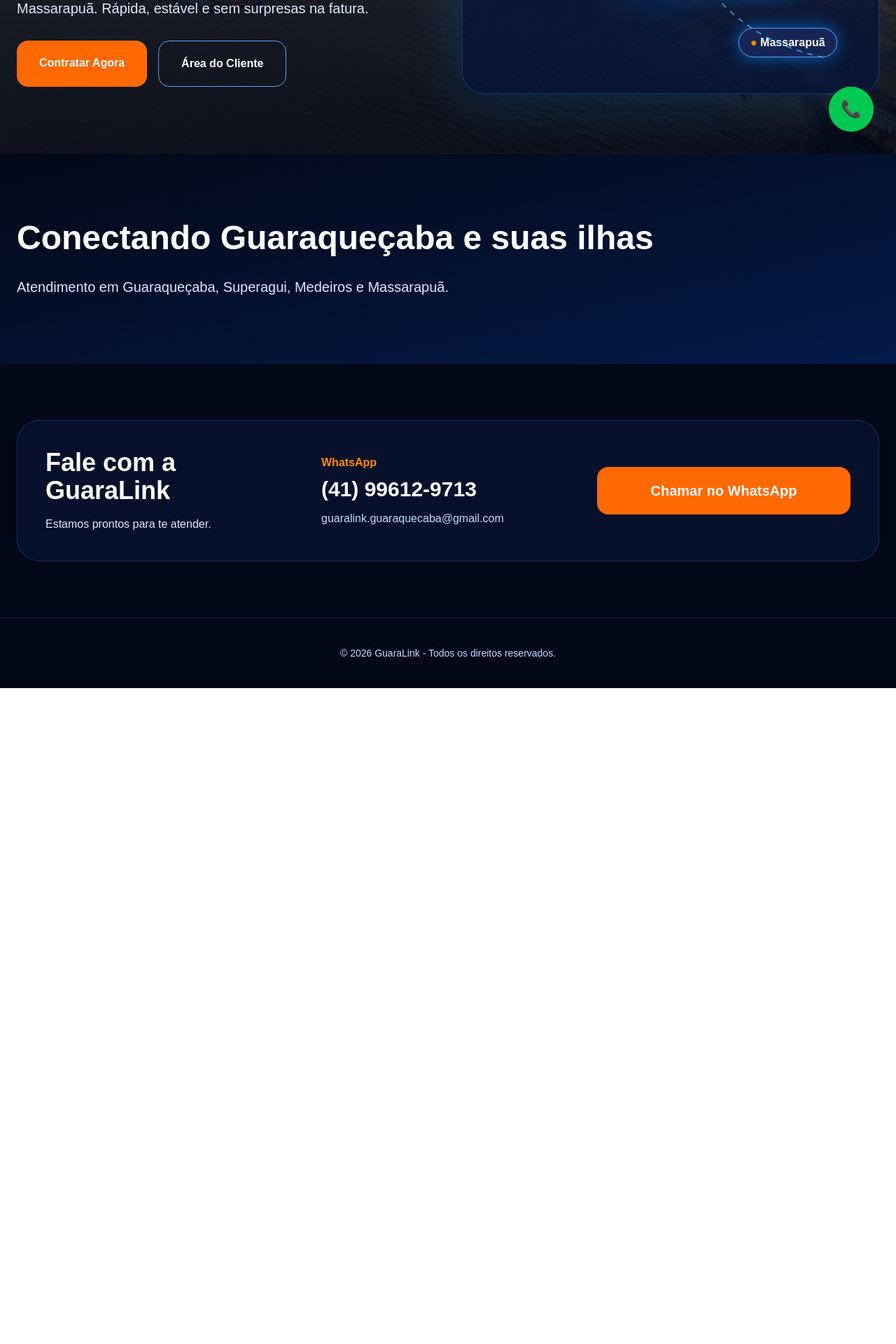
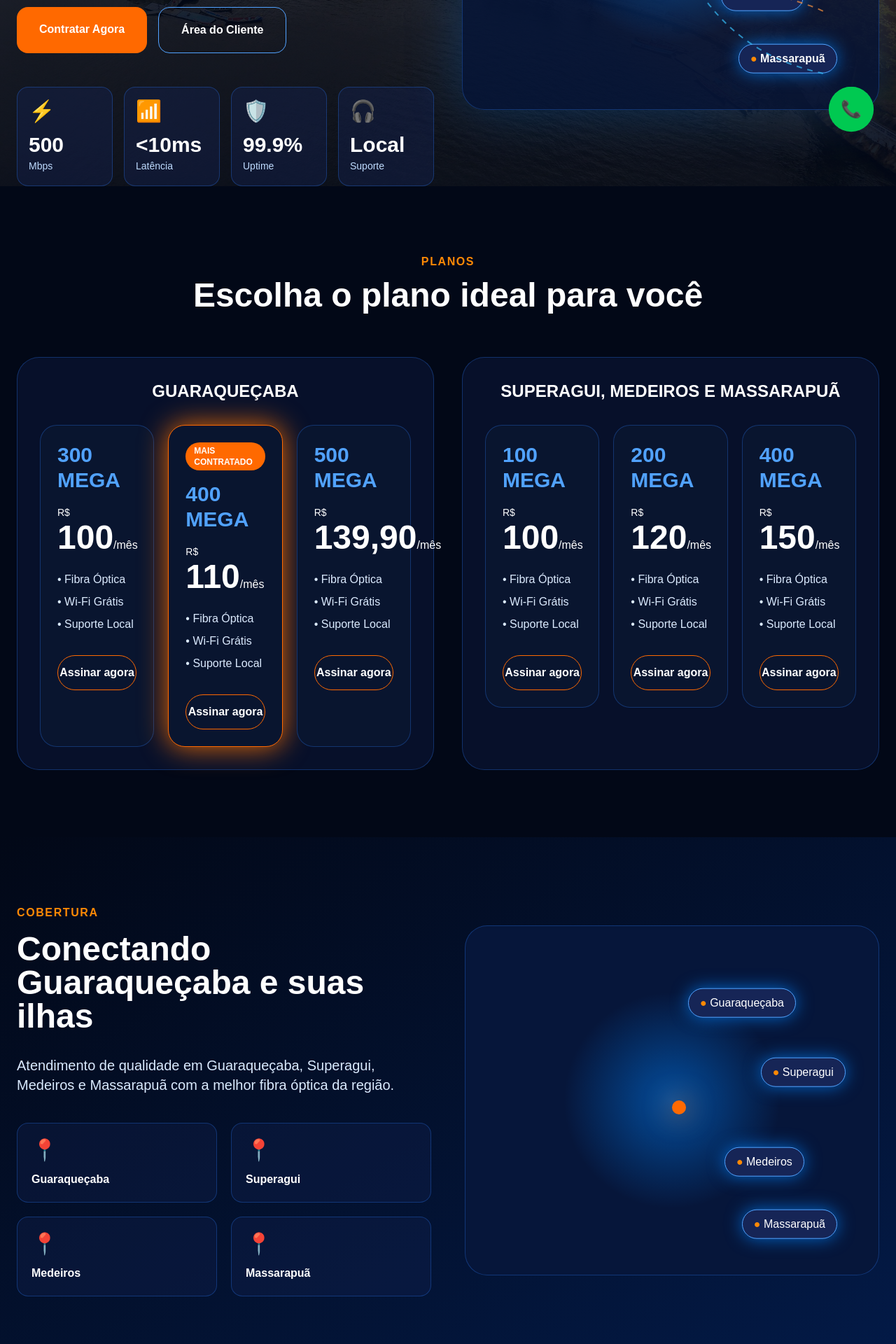
Before and after one commit to robervalcunhas3-sketch/guaralink-web, a Next.js app: page / in a window 1280 px wide. Shown: the part 580-2500 px from the top of the page at 70% size. Before the commit the page ends 1563 px from the top, so only its background shows below. Built offline with nearby package versions, Linux system fonts and the light colour scheme.

Commit message:
Restaurar planos contato e cobertura

```diff
--- a/app/page.tsx
+++ b/app/page.tsx
@@ -9,6 +9,18 @@ const whatsapp =
 const cliente =
   "https://wa.me/5541996129713?text=Olá! Preciso de suporte da GuaraLink.";
 
+const planosGuaraquecaba = [
+  { nome: "300 MEGA", preco: "100", destaque: false },
+  { nome: "400 MEGA", preco: "110", destaque: true },
+  { nome: "500 MEGA", preco: "139,90", destaque: false },
+];
+
+const planosIlhas = [
+  { nome: "100 MEGA", preco: "100" },
+  { nome: "200 MEGA", preco: "120" },
+  { nome: "400 MEGA", preco: "150" },
+];
+
 export default function Home() {
   return (
     <main className="bg-[#020817] text-white overflow-hidden">
@@ -18,12 +30,14 @@ export default function Home() {
           50% { transform: scale(1.08); }
         }
 
-        .pulse {
-          animation: pulse 2s infinite;
+        @keyframes glow {
+          0%,100% { box-shadow: 0 0 15px rgba(255,115,0,.4); }
+          50% { box-shadow: 0 0 40px rgba(255,115,0,.9); }
         }
+
+        .pulse { animation: pulse 2s infinite; }
+        .glow { animation: glow 2.5s infinite; }
       `}</style>
-
-      {/* HEADER */}
 
       <header className="fixed top-0 left-0 right-0 z-50 backdrop-blur-xl bg-[#020817]/90 border-b border-blue-500/20">
         <div className="max-w-7xl mx-auto px-6 py-4 flex items-center justify-between">
@@ -36,21 +50,10 @@ export default function Home() {
           />
 
           <nav className="hidden md:flex items-center gap-10 font-semibold">
-            <a href="#inicio" className="text-orange-400">
-              Início
-            </a>
-
-            <a href="#planos" className="hover:text-orange-400 transition">
-              Planos
-            </a>
-
-            <a href="#cobertura" className="hover:text-orange-400 transition">
-              Cobertura
-            </a>
-
-            <a href="#cliente" className="hover:text-orange-400 transition">
-              Suporte
-            </a>
+            <a href="#inicio" className="text-orange-400">Início</a>
+            <a href="#planos" className="hover:text-orange-400 transition">Planos</a>
+            <a href="#cobertura" className="hover:text-orange-400 transition">Cobertura</a>
+            <a href="#cliente" className="hover:text-orange-400 transition">Suporte</a>
           </nav>
 
           <a
@@ -63,8 +66,6 @@ export default function Home() {
         </div>
       </header>
 
-      {/* HERO */}
-
       <section
         id="inicio"
         className="relative min-h-screen flex items-center pt-32 px-6 overflow-hidden bg-cover bg-center"
@@ -76,8 +77,6 @@ export default function Home() {
         <div className="absolute inset-0 bg-[radial-gradient(circle_at_75%_35%,rgba(0,132,255,.45),transparent_30%),radial-gradient(circle_at_90%_50%,rgba(255,115,0,.35),transparent_30%)]" />
 
         <div className="max-w-7xl mx-auto grid lg:grid-cols-2 gap-10 items-center relative z-10">
-          {/* TEXTO */}
-
           <motion.div
             initial={{ opacity: 0, y: 60 }}
             animate={{ opacity: 1, y: 0 }}
@@ -115,9 +114,33 @@ export default function Home() {
                 Área do Cliente
               </a>
             </div>
+
+            <div className="grid grid-cols-2 md:grid-cols-4 gap-4">
+              <div className="border border-blue-500/30 rounded-2xl p-4 bg-blue-950/40">
+                <div className="text-3xl mb-3">⚡</div>
+                <p className="text-3xl font-black">500</p>
+                <span className="text-sm text-blue-200">Mbps</span>
+              </div>
+
+              <div className="border border-blue-500/30 rounded-2xl p-4 bg-blue-950/40">
+                <div className="text-3xl mb-3">📶</div>
+                <p className="text-3xl font-black">&lt;10ms</p>
+                <span className="text-sm text-blue-200">Latência</span>
+              </div>
+
+              <div className="border border-blue-500/30 rounded-2xl p-4 bg-blue-950/40">
+                <div className="text-3xl mb-3">🛡️</div>
+                <p className="text-3xl font-black">99.9%</p>
+                <span className="text-sm text-blue-200">Uptime</span>
+              </div>
+
+              <div className="border border-blue-500/30 rounded-2xl p-4 bg-blue-950/40">
+                <div className="text-3xl mb-3">🎧</div>
+                <p className="text-3xl font-black">Local</p>
+                <span className="text-sm text-blue-200">Suporte</span>
+              </div>
+            </div>
           </motion.div>
-
-          {/* MAPA HERO */}
 
           <motion.div
             initial={{ opacity: 0, scale: 0.85 }}
@@ -126,106 +149,192 @@ export default function Home() {
             className="hidden lg:flex relative items-center justify-center"
           >
             <div className="relative w-full max-w-[650px] h-[500px] rounded-[2rem] border border-blue-500/30 bg-[#06163a]/80 overflow-hidden shadow-[0_0_80px_rgba(0,132,255,.25)]">
-
               <div className="absolute inset-0 bg-[radial-gradient(circle_at_50%_50%,rgba(0,132,255,.45),transparent_40%)]" />
 
               <div className="absolute left-1/2 top-1/2 w-5 h-5 rounded-full bg-orange-500 shadow-[0_0_40px_rgba(255,115,0,1)] -translate-x-1/2 -translate-y-1/2" />
 
               {[
-                {
-                  nome: "Guaraqueçaba",
-                  top: "18%",
-                  right: "18%",
-                },
-                {
-                  nome: "Superagui",
-                  top: "38%",
-                  right: "8%",
-                },
-                {
-                  nome: "Medeiros",
-                  bottom: "28%",
-                  right: "18%",
-                },
-                {
-                  nome: "Massarapuã",
-                  bottom: "10%",
-                  right: "10%",
-                },
+                { nome: "Guaraqueçaba", top: "18%", right: "18%" },
+                { nome: "Superagui", top: "38%", right: "8%" },
+                { nome: "Medeiros", bottom: "28%", right: "18%" },
+                { nome: "Massarapuã", bottom: "10%", right: "10%" },
               ].map((cidade) => (
                 <motion.div
                   key={cidade.nome}
                   animate={{ y: [0, -10, 0] }}
-                  transition={{
-                    duration: 2,
-                    repeat: Infinity,
-                  }}
+                  transition={{ duration: 2, repeat: Infinity }}
                   className="absolute"
                   style={cidade}
                 >
                   <div className="bg-blue-950 border border-blue-400 rounded-full px-4 py-2 shadow-[0_0_25px_rgba(0,132,255,.7)] font-bold">
-                    <span className="text-orange-400">●</span>{" "}
-                    {cidade.nome}
+                    <span className="text-orange-400">●</span> {cidade.nome}
                   </div>
                 </motion.div>
               ))}
 
-              <svg
-                className="absolute inset-0 w-full h-full opacity-70"
-                viewBox="0 0 600 500"
-                fill="none"
-              >
-                <path
-                  d="M300 250 C380 140 470 120 520 120"
-                  stroke="#fb923c"
-                  strokeWidth="2"
-                  strokeDasharray="8 8"
-                />
-
-                <path
-                  d="M300 250 C390 230 500 240 540 260"
-                  stroke="#38bdf8"
-                  strokeWidth="2"
-                  strokeDasharray="8 8"
-                />
-
-                <path
-                  d="M300 250 C390 330 480 340 520 360"
-                  stroke="#fb923c"
-                  strokeWidth="2"
-                  strokeDasharray="8 8"
-                />
-
-                <path
-                  d="M300 250 C350 380 430 430 520 450"
-                  stroke="#38bdf8"
-                  strokeWidth="2"
-                  strokeDasharray="8 8"
-                />
+              <svg className="absolute inset-0 w-full h-full opacity-70" viewBox="0 0 600 500" fill="none">
+                <path d="M300 250 C380 140 470 120 520 120" stroke="#fb923c" strokeWidth="2" strokeDasharray="8 8" />
+                <path d="M300 250 C390 230 500 240 540 260" stroke="#38bdf8" strokeWidth="2" strokeDasharray="8 8" />
+                <path d="M300 250 C390 330 480 340 520 360" stroke="#fb923c" strokeWidth="2" strokeDasharray="8 8" />
+                <path d="M300 250 C350 380 430 430 520 450" stroke="#38bdf8" strokeWidth="2" strokeDasharray="8 8" />
               </svg>
             </div>
           </motion.div>
         </div>
       </section>
 
-      {/* COBERTURA */}
+      <section id="planos" className="py-24 px-6 bg-[#020817]">
+        <div className="text-center mb-16">
+          <p className="text-orange-400 font-black tracking-widest mb-3">PLANOS</p>
 
-      <section
-        id="cobertura"
-        className="py-24 px-6 bg-gradient-to-br from-[#020817] to-[#031a47]"
-      >
-        <div className="max-w-7xl mx-auto">
-          <h2 className="text-5xl font-black mb-8">
-            Conectando Guaraqueçaba e suas ilhas
+          <h2 className="text-4xl md:text-5xl font-black">
+            Escolha o plano ideal para você
           </h2>
+        </div>
 
-          <p className="text-blue-100 text-xl">
-            Atendimento em Guaraqueçaba, Superagui, Medeiros e Massarapuã.
-          </p>
+        <div className="max-w-7xl mx-auto grid lg:grid-cols-2 gap-10">
+          <div className="border border-blue-500/30 rounded-[2rem] bg-blue-950/30 p-8">
+            <h3 className="text-center font-black text-2xl mb-8">GUARAQUEÇABA</h3>
+
+            <div className="grid md:grid-cols-3 gap-5">
+              {planosGuaraquecaba.map((plano) => (
+                <div
+                  key={plano.nome}
+                  className={`rounded-3xl p-6 border transition hover:-translate-y-3 ${
+                    plano.destaque
+                      ? "border-orange-500 glow bg-[#09152f]"
+                      : "border-blue-500/30 bg-[#09152f]"
+                  }`}
+                >
+                  {plano.destaque && (
+                    <div className="bg-orange-500 rounded-full px-3 py-1 text-xs font-black inline-block mb-4">
+                      MAIS CONTRATADO
+                    </div>
+                  )}
+
+                  <h4 className="text-3xl font-black text-blue-400 mb-4">
+                    {plano.nome}
+                  </h4>
+
+                  <p className="mb-6">
+                    <span className="text-sm">R$</span>{" "}
+                    <span className="text-5xl font-black">{plano.preco}</span>
+                    <span>/mês</span>
+                  </p>
+
+                  <ul className="space-y-2 text-blue-100 mb-8">
+                    <li>• Fibra Óptica</li>
+                    <li>• Wi-Fi Grátis</li>
+                    <li>• Suporte Local</li>
+                  </ul>
+
+                  <a
+                    href={whatsapp}
+                    target="_blank"
+                    className="block text-center border border-orange-500 hover:bg-orange-500 rounded-full py-3 font-bold transition"
+                  >
+                    Assinar agora
+                  </a>
+                </div>
+              ))}
+            </div>
+          </div>
+
+          <div className="border border-blue-500/30 rounded-[2rem] bg-blue-950/30 p-8">
+            <h3 className="text-center font-black text-2xl mb-8">
+              SUPERAGUI, MEDEIROS E MASSARAPUÃ
+            </h3>
+
+            <div className="grid md:grid-cols-3 gap-5">
+              {planosIlhas.map((plano) => (
+                <div
+                  key={plano.nome}
+                  className="rounded-3xl p-6 border border-blue-500/30 bg-[#09152f] transition hover:-translate-y-3 hover:border-orange-500"
+                >
+                  <h4 className="text-3xl font-black text-blue-400 mb-4">
+                    {plano.nome}
+                  </h4>
+
+                  <p className="mb-6">
+                    <span className="text-sm">R$</span>{" "}
+                    <span className="text-5xl font-black">{plano.preco}</span>
+                    <span>/mês</span>
+                  </p>
+
+                  <ul className="space-y-2 text-blue-100 mb-8">
+                    <li>• Fibra Óptica</li>
+                    <li>• Wi-Fi Grátis</li>
+                    <li>• Suporte Local</li>
+                  </ul>
+
+                  <a
+                    href={whatsapp}
+                    target="_blank"
+                    className="block text-center border border-orange-500 hover:bg-orange-500 rounded-full py-3 font-bold transition"
+                  >
+                    Assinar agora
+                  </a>
+                </div>
+              ))}
+            </div>
+          </div>
         </div>
       </section>
 
-      {/* CONTATO */}
+      <section id="cobertura" className="py-24 px-6 bg-gradient-to-br from-[#020817] to-[#031a47]">
+        <div className="max-w-7xl mx-auto grid lg:grid-cols-2 gap-12 items-center">
+          <div>
+            <p className="text-orange-400 font-black tracking-widest mb-4">COBERTURA</p>
+
+            <h2 className="text-4xl md:text-5xl font-black mb-8">
+              Conectando Guaraqueçaba e suas ilhas
+            </h2>
+
+            <p className="text-blue-100 text-xl mb-10">
+              Atendimento de qualidade em Guaraqueçaba, Superagui, Medeiros e
+              Massarapuã com a melhor fibra óptica da região.
+            </p>
+
+            <div className="grid grid-cols-2 gap-5">
+              {["Guaraqueçaba", "Superagui", "Medeiros", "Massarapuã"].map(
+                (cidade) => (
+                  <div
+                    key={cidade}
+                    className="border border-blue-500/30 rounded-2xl p-5 bg-blue-950/30"
+                  >
+                    <div className="text-3xl mb-3">📍</div>
+                    <p className="font-bold">{cidade}</p>
+                  </div>
+                )
+              )}
+            </div>
+          </div>
+
+          <div className="relative h-[500px] rounded-[2rem] border border-blue-500/30 bg-[#06163a] overflow-hidden">
+            <div className="absolute inset-0 bg-[radial-gradient(circle_at_50%_50%,rgba(0,132,255,.5),transparent_40%)]" />
+            <div className="absolute left-[50%] top-[50%] w-5 h-5 rounded-full bg-orange-500 shadow-[0_0_40px_rgba(255,115,0,1)]" />
+
+            {[
+              { nome: "Guaraqueçaba", top: "18%", right: "20%" },
+              { nome: "Superagui", top: "38%", right: "8%" },
+              { nome: "Medeiros", bottom: "28%", right: "18%" },
+              { nome: "Massarapuã", bottom: "10%", right: "10%" },
+            ].map((cidade) => (
+              <motion.div
+                key={cidade.nome}
+                animate={{ y: [0, -10, 0] }}
+                transition={{ duration: 2, repeat: Infinity }}
+                className="absolute"
+                style={cidade}
+              >
+                <div className="bg-blue-950 border border-blue-400 rounded-full px-4 py-2 shadow-[0_0_25px_rgba(0,132,255,.7)]">
+                  <span className="text-orange-400">●</span> {cidade.nome}
+                </div>
+              </motion.div>
+            ))}
+          </div>
+        </div>
+      </section>
 
       <section id="cliente" className="py-20 px-6">
         <div className="max-w-7xl mx-auto rounded-[2rem] border border-blue-500/30 bg-blue-950/30 p-10 grid lg:grid-cols-3 gap-8 items-center">
@@ -263,8 +372,6 @@ export default function Home() {
         </div>
       </section>
 
-      {/* FLOAT */}
-
       <a
         href={whatsapp}
         target="_blank"
@@ -273,10 +380,25 @@ export default function Home() {
         📞
       </a>
 
-      {/* FOOTER */}
+      <footer className="py-10 border-t border-blue-500/20">
+        <div className="max-w-7xl mx-auto px-6 flex flex-col md:flex-row items-center justify-between gap-6">
+          <Image
+            src="/logo-guaralink.jpeg"
+            alt="GuaraLink"
+            width={140}
+            height={60}
+            className="rounded-xl bg-white p-1"
+          />
 
-      <footer className="py-10 border-t border-blue-500/20 text-center text-blue-200 text-sm">
-        © 2026 GuaraLink - Todos os direitos reservados.
+          <p className="text-blue-200 text-sm">
+            © 2026 GuaraLink - Todos os direitos reservados.
+          </p>
+
+          <div className="flex gap-5 text-2xl">
+            <span>📘</span>
+            <span>📸</span>
+          </div>
+        </div>
       </footer>
     </main>
   );
```
